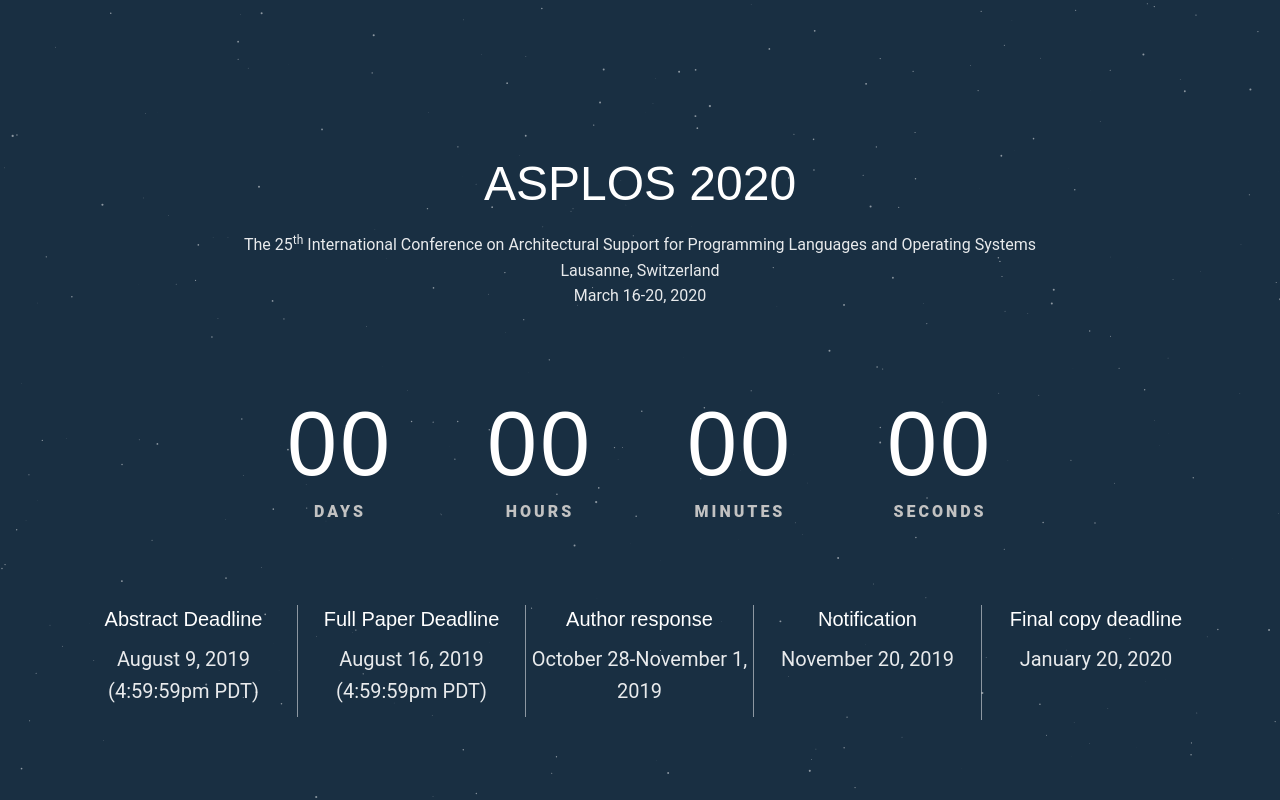
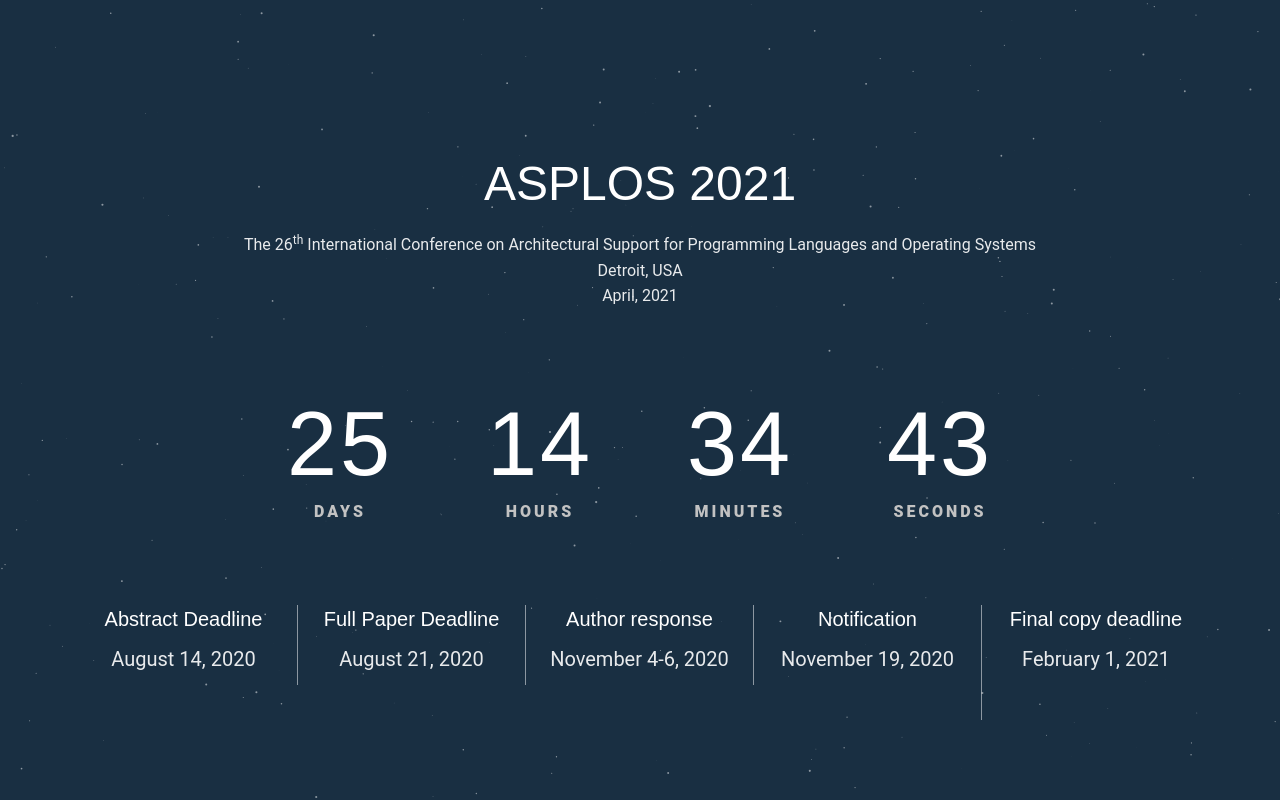
Before and after one commit to atom-im/asplos, a plain HTML site: page index.html in a window 1280 px wide. Drawn offline with nearby package versions, Linux system fonts and the light colour scheme.

Commit message:
Update asplos 2021

```diff
--- a/index.html
+++ b/index.html
@@ -1,7 +1,7 @@
 <!DOCTYPE html>
 <html>
 	<head>
-		<title>ASPLOS 2020</title>
+		<title>ASPLOS 2021</title>
 <!--
 Coming2Live series free coming soon templates!
 HTML version by Awe7 (http://awe7.com/)
@@ -13,10 +13,8 @@ https://wordpress.org/plugins/coming2live/
 		<meta name="format-detection" content="telephone=no">
 		<meta name="apple-mobile-web-app-capable" content="yes">
 		<meta property="og:type" content="website" />
-		<meta property="og:title" content="ASPLOS 2020 - Important Dates">
-		<meta property="og:description" content="Abstract Deadline: TBA">
-		<meta property="og:image" content="https://atom.im/deadline/micro2019/assets/img/acm-logo.jpg">
-		<meta property="og:url" content="https://atom.im/deadline/micro2019/">
+		<meta property="og:title" content="ASPLOS 2021 - Important Dates">
+		<meta property="og:description" content="Abstract Deadline: August 14, 2020">
 		<!-- Fonts-->
 		<link rel="stylesheet" type="text/css" href="assets/fonts/fontawesome/font-awesome.min.css">
 		<!-- Vendors-->
@@ -43,14 +41,14 @@ https://wordpress.org/plugins/coming2live/
 							<div class="row">
 								<div class="col-lg-10 col-xs-offset-0 col-sm-offset-0 col-md-offset-0 col-lg-offset-1 ">
 									<div class="hero__title_inner">
-										<h1 class="hero__title"><a href="https://asplos-conference.org/">ASPLOS 2020</a></h1>
-										<p class="hero__text">The 25<sup>th</sup> International Conference on Architectural Support for  Programming Languages and Operating Systems<br>Lausanne, Switzerland<br>March 16-20, 2020</p>
+										<h1 class="hero__title"><a href="https://asplos-conference.org/">ASPLOS 2021</a></h1>
+										<p class="hero__text">The 26<sup>th</sup> International Conference on Architectural Support for  Programming Languages and Operating Systems<br>Detroit, USA<br>April, 2021</p>
 									</div>
 								</div>
 							</div>
 
 							<!-- countdown__module hide undefined -->
-							<div class="countdown__module hide undefined" data-date="2019/8/17 07:59:59">
+							<div class="countdown__module hide undefined" data-date="2020/8/21 07:59:59">
 								<p><span>%D</span> Days</p>
 								<p><span>%H</span> Hours</p>
 								<p><span>%M</span> Minutes</p>
@@ -62,32 +60,32 @@ https://wordpress.org/plugins/coming2live/
 								<!-- service -->
 								<div class="service">
 									<h2 class="service__title">Abstract Deadline</h2>
-									<p class="service__text">August 9, 2019 (4:59:59pm PDT)</p>
+									<p class="service__text">August 14, 2020</p>
 								</div><!-- End / service -->
 
 								<!-- service -->
 								<div class="service">
 									<h2 class="service__title">Full Paper Deadline</h2>
-									<p class="service__text">August 16, 2019 (4:59:59pm PDT)</p>
+									<p class="service__text">August 21, 2020</p>
 								</div><!-- End / service -->
 
 								<!-- service -->
 								<div class="service">
 									<h2 class="service__title">Author response</h2>
-									<p class="service__text">October 28-November 1, 2019</p>
+									<p class="service__text">November 4-6, 2020</p>
 								</div><!-- End / service -->
 
 								<!-- service -->
 								<div class="service">
 									<h2 class="service__title">Notification</h2>
-									<p class="service__text">November 20, 2019</p>
+									<p class="service__text">November 19, 2020</p>
 									<p class="service__text"><div class="hiddentext" style="visibility:hidden">&nbsp;</div></p>
 								</div><!-- End / service -->
 
 								<!-- service -->
 								<div class="service">
 									<h2 class="service__title">Final copy deadline</h2>
-									<p class="service__text">January 20, 2020</p>
+									<p class="service__text">February 1, 2021</p>
 								</div><!-- End / service -->
 
 							</div>
```
